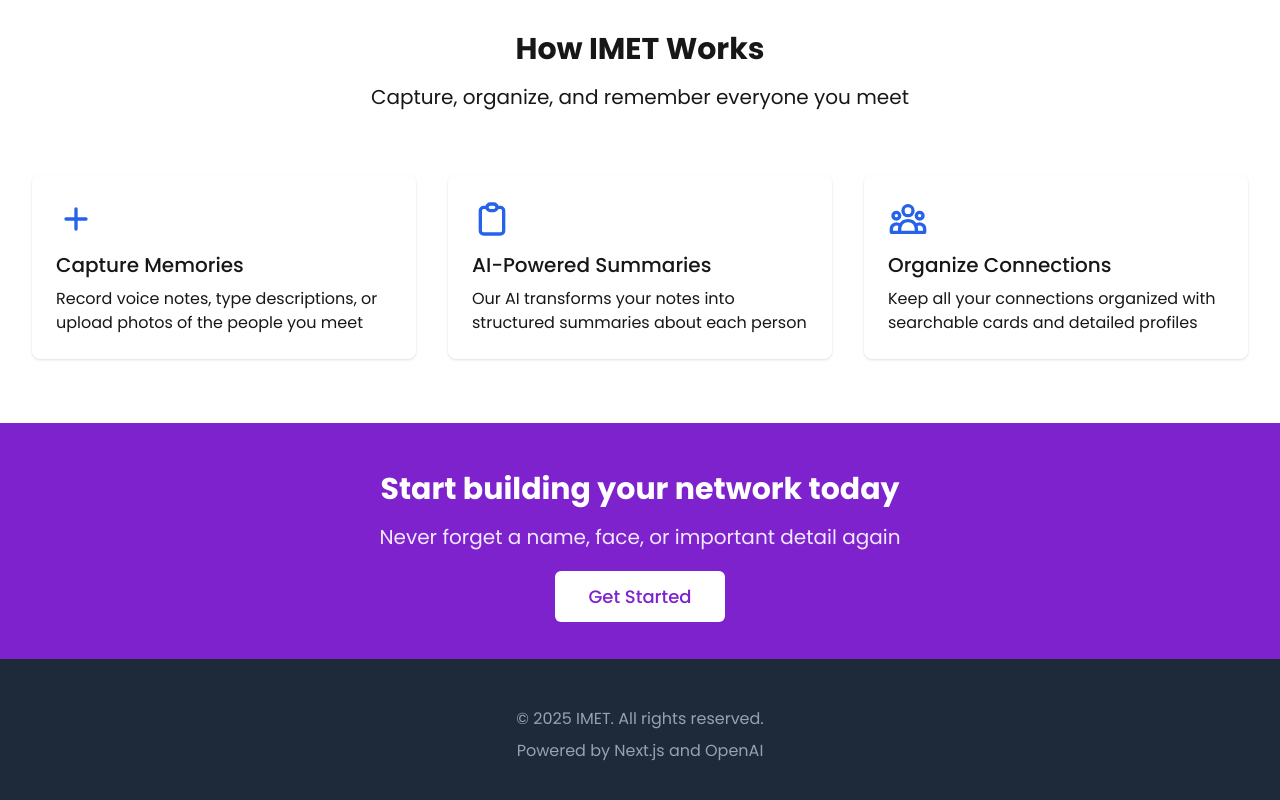
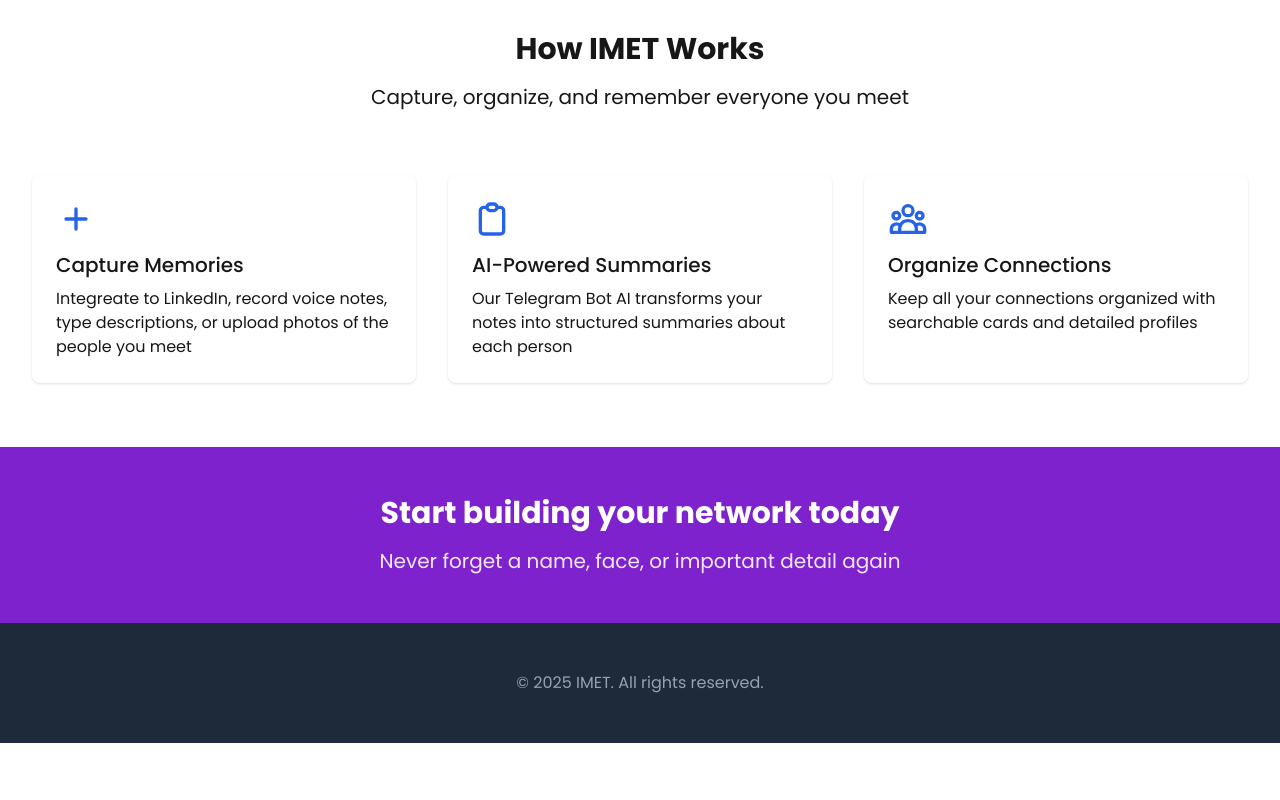
Before and after one commit to desraymondz/imet, a Next.js app: page / in a window 1280 px wide. Shown: the part 548-1348 px from the top of the page. After the commit the page ends 1291 px from the top, so only its background shows below. Built offline with nearby package versions, Linux system fonts and the light colour scheme.

Commit message:
change to landing page
TODO:
- change the CTA on hero section to direct user to google form

```diff
--- a/src/components/home/CTASection.jsx
+++ b/src/components/home/CTASection.jsx
@@ -11,14 +11,6 @@ export default function CTASection() {
                     <p className="mt-4 text-xl text-[var(--color-primary-1)]">
                         Never forget a name, face, or important detail again
                     </p>
-                    <div className="mt-8">
-                        <Link
-                            href="/memory-capture"
-                            className="px-8 py-3 border border-transparent text-base font-medium rounded-md text-[var(--color-primary-7)] bg-white hover:bg-[var(--color-primary-1)] md:text-lg"
-                        >
-                            Get Started
-                        </Link>
-                    </div>
                 </div>
             </div>
         </section>
--- a/src/components/home/FeaturesSection.jsx
+++ b/src/components/home/FeaturesSection.jsx
@@ -6,12 +6,12 @@ export default function FeaturesSection() {
         {
             icon: "M12 6v6m0 0v6m0-6h6m-6 0H6",
             title: "Capture Memories",
-            description: "Record voice notes, type descriptions, or upload photos of the people you meet"
+            description: "Integreate to LinkedIn, record voice notes, type descriptions, or upload photos of the people you meet"
         },
         {
             icon: "M9 5H7a2 2 0 00-2 2v12a2 2 0 002 2h10a2 2 0 002-2V7a2 2 0 00-2-2h-2M9 5a2 2 0 002 2h2a2 2 0 002-2M9 5a2 2 0 012-2h2a2 2 0 012 2",
             title: "AI-Powered Summaries",
-            description: "Our AI transforms your notes into structured summaries about each person"
+            description: "Our Telegram Bot AI transforms your notes into structured summaries about each person"
         },
         {
             icon: "M17 20h5v-2a3 3 0 00-5.356-1.857M17 20H7m10 0v-2c0-.656-.126-1.283-.356-1.857M7 20H2v-2a3 3 0 015.356-1.857M7 20v-2c0-.656.126-1.283.356-1.857m0 0a5.002 5.002 0 019.288 0M15 7a3 3 0 11-6 0 3 3 0 016 0zm6 3a2 2 0 11-4 0 2 2 0 014 0zM7 10a2 2 0 11-4 0 2 2 0 014 0z",
--- a/src/components/layout/Footer.jsx
+++ b/src/components/layout/Footer.jsx
@@ -4,7 +4,6 @@ export default function Footer() {
             <div className="max-w-7xl mx-auto px-4 sm:px-6 lg:px-8">
                 <div className="text-center text-gray-400">
                     <p>&copy; {new Date().getFullYear()} IMET. All rights reserved.</p>
-                    <p className="mt-2">Powered by Next.js and OpenAI</p>
                 </div>
             </div>
         </footer>
```
